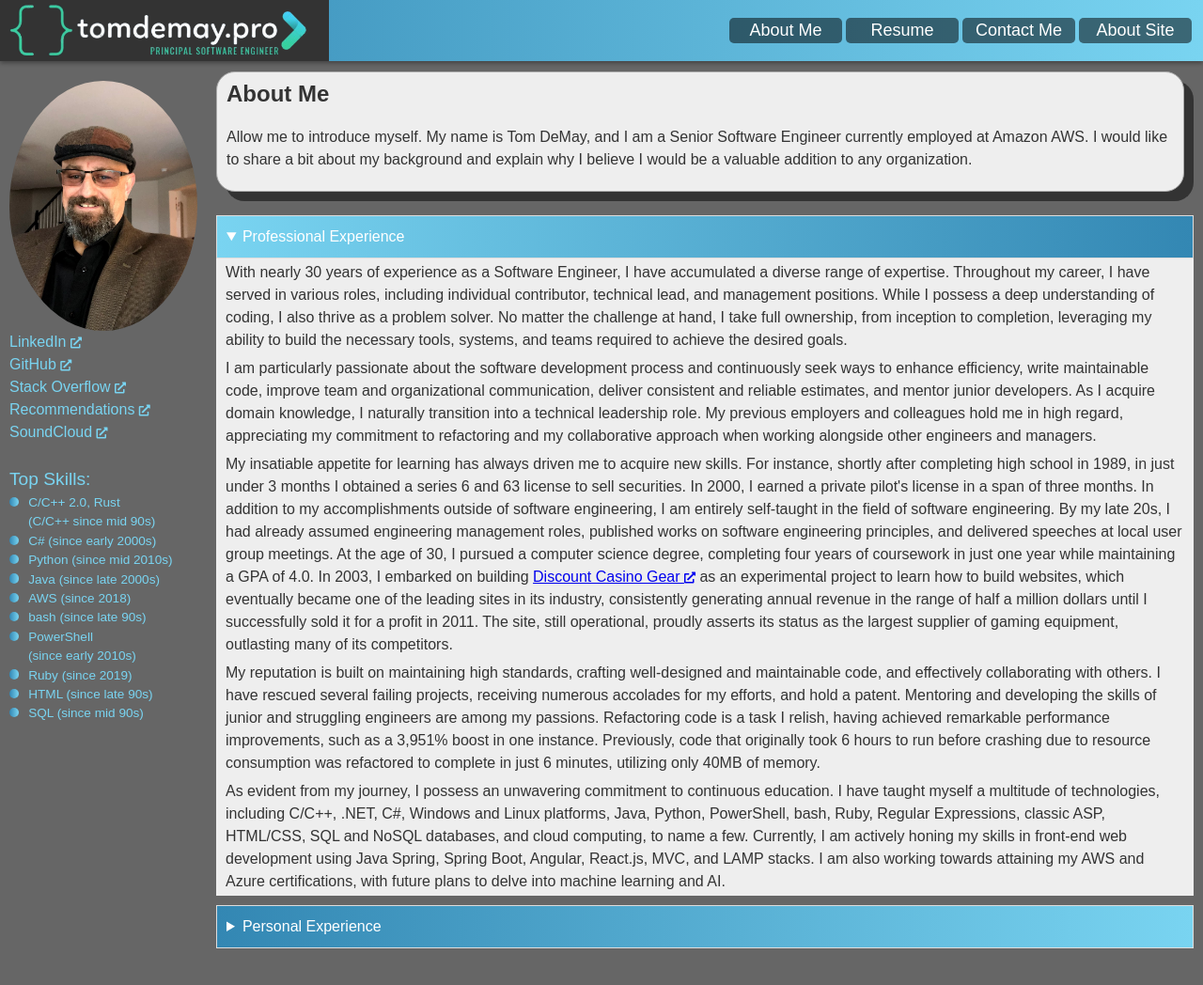
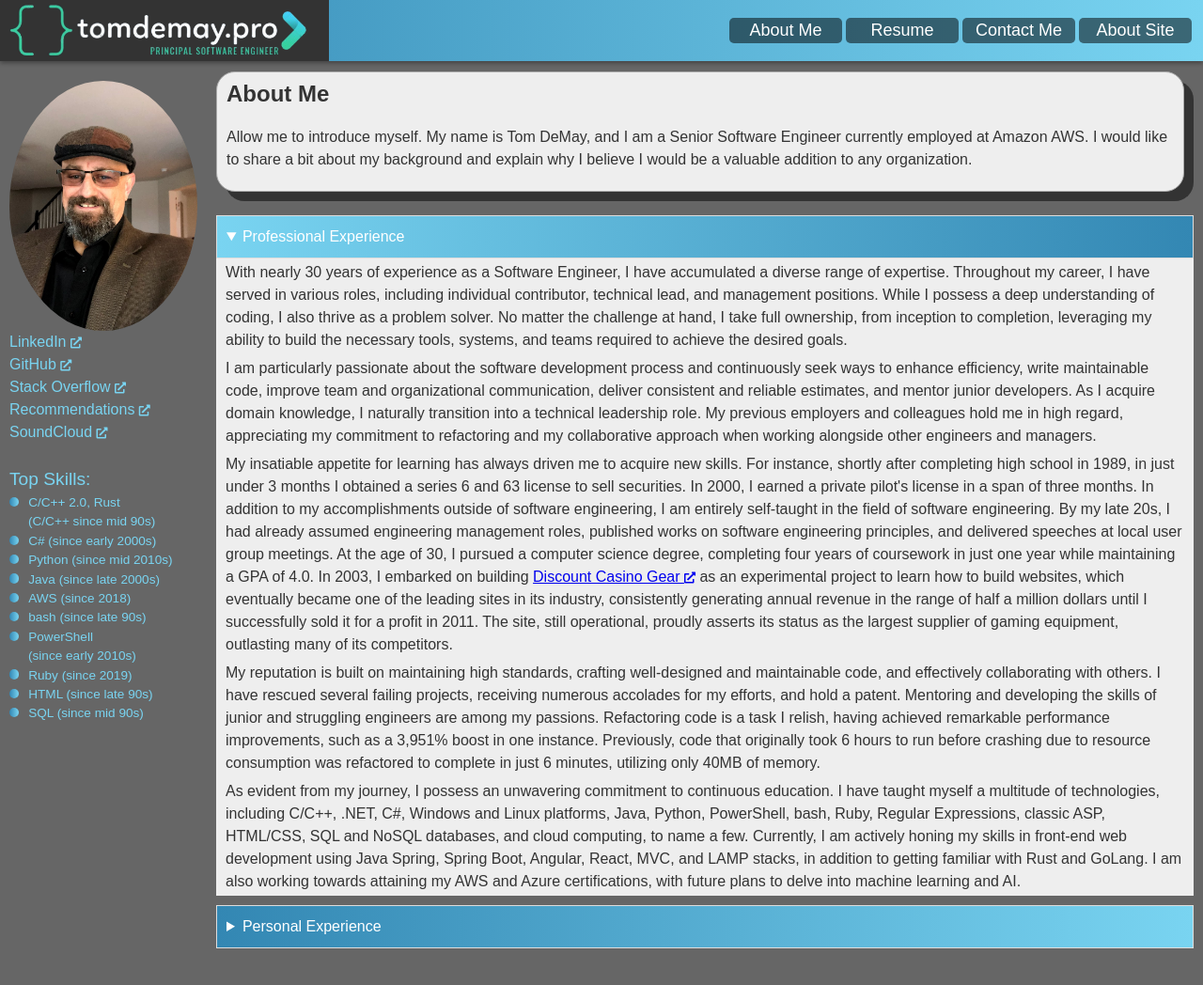
Before and after one commit to tomdemay/tomdemaypro, a Jekyll site: the page built from index.html, in a window 1280 px wide. Shown: the top 1048 px of the page at 94% size. Built offline with Jekyll 4.4.1, drawn with Linux system fonts in a browser that asks for light colours.

Commit message:
About me stuff.

```diff
--- a/_includes/aboutme/professionalexperience.html
+++ b/_includes/aboutme/professionalexperience.html
@@ -43,6 +43,7 @@
         Linux platforms, Java, Python, PowerShell, bash, Ruby, Regular Expressions, classic ASP,
         HTML/CSS, SQL and NoSQL databases, and cloud computing, to name a few. Currently, I am
         actively honing my skills in front-end web development using Java Spring, Spring Boot,
-        Angular, React.js, MVC, and LAMP stacks. I am also working towards attaining my AWS and
+        Angular, React, MVC, and LAMP stacks, in addition to getting familiar with Rust and
+        GoLang. I am also working towards attaining my AWS and
         Azure certifications, with future plans to delve into machine learning and AI. </p>
 </details>
```
Also changed, not shown: _includes/resume/coverletter.html (+7 -5 lines).
